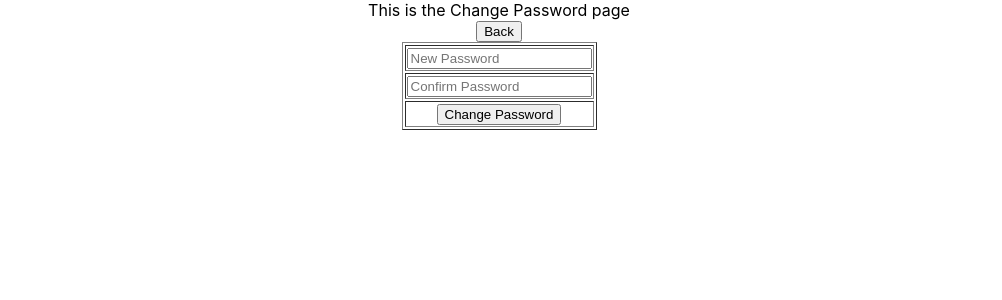
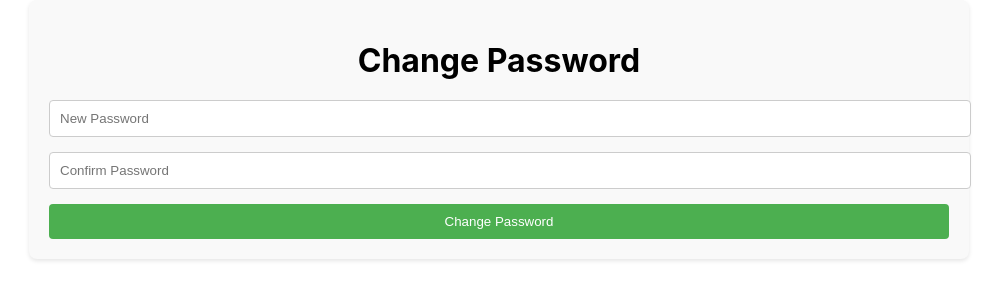
Before and after one commit to TS29TR21/Front-end, a React (Create React App) app in the folder frontend-bananaboat/: page /new-password-page in a window 1280 px wide. Shown: the top 300 px of the page, without its empty margins (141-1143 px from the left). Built offline with nearby package versions, Linux system fonts and the light colour scheme.

Commit message:
New password and Password change pages updated

```diff
--- a/frontend-bananaboat/src/components/home.js
+++ b/frontend-bananaboat/src/components/home.js
@@ -44,6 +44,8 @@ const Home = () => {
         return <Register />;
       case "reset-password":
         return <PasswordReset />;
+      case "new-password":
+        return <NewPassword />;
       case "about-us":
         return <AboutUs />;
       case "faq":
@@ -205,6 +207,14 @@ const Home = () => {
                 onClick={() => setActiveSection("reset-password")}
               >
                 Password Reset
+                </button>
+            </li>
+            <li style={styles.sidebarListItem}>
+              <button
+                style={styles.link}
+                onClick={() => setActiveSection("new-password")}
+              >
+                New Reset
               </button>
             </li>
             <li style={styles.sidebarListItem}>
@@ -296,13 +306,18 @@ const styles = {
     paddingBottom: "20px",
   },
   banner: {
-    display: "flex",
+    /*display: "flex",
     alignItems: "center",
     justifyContent: "center",
     backgroundColor: "#e4e4e4",
     padding: "20px",
+    border: "1px solid #ccc",
     borderRadius: "8px",
-    marginBottom: "30px",
+    marginBottom: "30px",*/
+    border: "1px solid #ccc",
+    borderRadius: "5px",
+    padding: "20px",
+    backgroundColor: "white",
   },
   bannerText: {
     textAlign: "left",
--- a/frontend-bananaboat/src/components/new-password.js
+++ b/frontend-bananaboat/src/components/new-password.js
@@ -1,5 +1,6 @@
 import React, { useState } from "react";
 
+// New Password Component
 const NewPassword = ({ email }) => {
   // State to hold password values
   const [newPassword, setNewPassword] = useState("");
@@ -18,6 +19,11 @@ const NewPassword = ({ email }) => {
   const handleChangePasswordSubmit = (e) => {
     e.preventDefault();
     // Logic to handle password change
+    if (newPassword !== confirmPassword) {
+      alert("Passwords do not match.");
+      return;
+    }
+
     console.log("Change Password submitted with:", {
       email,
       newPassword,
@@ -27,68 +33,81 @@ const NewPassword = ({ email }) => {
     // Add your API call logic here to change the password
   };
 
-  // Handle back button click
-  const handleBackButtonClick = () => {
-    window.location.href = "/"; // Redirect to home page
-  };
-
   return (
-    <div>
-      <header>
-        <center>This is the Change Password page</center>
-      </header>
-
-      {/* Back Button Form */}
-      <form onSubmit={handleBackButtonClick}>
-        <center>
-          <input type="submit" value="Back" name="backButton" />
-        </center>
-      </form>
+    <div style={styles.container}>
+      <h1 style={styles.title}>Change Password</h1>
 
       {/* Change Password Form */}
-      <form onSubmit={handleChangePasswordSubmit}>
-        <table border="1" style={{ margin: "auto" }}>
-          <tbody>
-            {/* New Password Input */}
-            <tr>
-              <td>
+      <form onSubmit={handleChangePasswordSubmit} style={styles.form}>
+        <div style={styles.inputGroup}>
           <input
             type="password"
             placeholder="New Password"
             name="newPassword"
             value={newPassword}
             onChange={handleNewPasswordChange}
+            style={styles.input}
           />
-              </td>
-            </tr>
-            {/* Confirm Password Input */}
-            <tr>
-              <td>
+        </div>
+        <div style={styles.inputGroup}>
           <input
             type="password"
             placeholder="Confirm Password"
             name="confirmPassword"
             value={confirmPassword}
             onChange={handleConfirmPasswordChange}
+            style={styles.input}
           />
           <input type="hidden" value={email} name="email" />
-              </td>
-            </tr>
-            {/* Submit Button */}
-            <tr>
-              <td align="center">
-                <input
-                  type="submit"
-                  name="newPasswordBtn"
-                  value="Change Password"
-                />
-              </td>
-            </tr>
-          </tbody>
-        </table>
+        </div>
+        <button type="submit" style={styles.submitButton}>Change Password</button>
       </form>
     </div>
   );
 };
 
+// Styles for the component
+const styles = {
+  container: {
+    maxWidth: '900px',
+    margin: 'auto',
+    padding: '20px',
+    backgroundColor: '#f9f9f9',
+    borderRadius: '8px',
+    boxShadow: '0 2px 4px rgba(0,0,0,0.1)',
+  },
+  title: {
+    textAlign: 'center',
+    marginBottom: '20px',
+  },
+  form: {
+    display: 'flex',
+    flexDirection: 'column',
+  },
+  inputGroup: {
+    marginBottom: '15px',
+  },
+  input: {
+    padding: '10px',
+    borderRadius: '4px',
+    border: '1px solid #ccc',
+    width: '100%', // Full width for single inputs
+  },
+  submitButton: {
+    padding: '10px',
+    backgroundColor: '#4CAF50',
+    color: 'white',
+    border: 'none',
+    borderRadius: '4px',
+    cursor: 'pointer',
+  },
+  backButton: {
+    padding: '10px',
+    backgroundColor: '#ccc',
+    border: 'none',
+    borderRadius: '4px',
+    cursor: 'pointer',
+  },
+};
+
 export default NewPassword;
--- a/frontend-bananaboat/src/components/reset-password.js
+++ b/frontend-bananaboat/src/components/reset-password.js
@@ -1,17 +1,12 @@
 import React, { useState } from 'react';
 
+// Password Reset Component
 const PasswordReset = () => {
   const [email, setEmail] = useState('');
 
   // Handle input change
   const handleEmailChange = (e) => {
     setEmail(e.target.value);
-  };
-
-  // Handle back button click
-  const handleBack = (e) => {
-    e.preventDefault();
-    window.location.href = '/'; // Redirect to the homepage
   };
 
   // Handle form submission for password reset
@@ -55,24 +50,10 @@ const PasswordReset = () => {
   };
 
   return (
-    <div>
-      <header>
-        <h2 style={{ textAlign: 'center' }}>FORGOT PASSWORD</h2>
-      </header>
-
-      {/* Back Button Form */}
-      <form onSubmit={handleBack}>
-        <div style={{ textAlign: 'center' }}>
-          <input type="submit" value="Back" name="backButton" />
-        </div>
-      </form>
-
-      {/* Password Reset Form */}
-      <form onSubmit={handleSubmit}>
-        <table border="1" style={{ margin: 'auto', marginTop: '20px' }}>
-          <tbody>
-            <tr>
-              <td>
+    <div style={styles.container}>
+      <h1 style={styles.title}>Password Reset</h1>
+      <form onSubmit={handleSubmit} style={styles.form}>
+        <div style={styles.inputGroup}>
           <input
             type="text"
             placeholder="Email"
@@ -80,19 +61,50 @@ const PasswordReset = () => {
             value={email}
             onChange={handleEmailChange}
             required
+            style={styles.input}
           />
-              </td>
-            </tr>
-            <tr>
-              <td align="center">
-                <input type="submit" name="getCode" value="Get Code" />
-              </td>
-            </tr>
-          </tbody>
-        </table>
+        </div>
+        <button type="submit" style={styles.submitButton}>Get Code</button>
       </form>
     </div>
   );
 };
 
+// Styles for the component
+const styles = {
+  container: {
+    maxWidth: '900px', // Increased width for more horizontal space
+    margin: 'auto',
+    padding: '20px',
+    backgroundColor: '#f9f9f9',
+    borderRadius: '8px',
+    boxShadow: '0 2px 4px rgba(0,0,0,0.1)',
+  },
+  title: {
+    textAlign: 'center',
+    marginBottom: '20px',
+  },
+  form: {
+    display: 'flex',
+    flexDirection: 'column',
+  },
+  inputGroup: {
+    marginBottom: '15px', // Margin between input groups
+  },
+  input: {
+    padding: '10px',
+    borderRadius: '4px',
+    border: '1px solid #ccc',
+    width: '100%', // Full width for the input
+  },
+  submitButton: {
+    padding: '10px',
+    backgroundColor: '#4CAF50',
+    color: 'white',
+    border: 'none',
+    borderRadius: '4px',
+    cursor: 'pointer',
+  },
+};
+
 export default PasswordReset;
```
Lines whose indentation alone changed are shown as unchanged.
